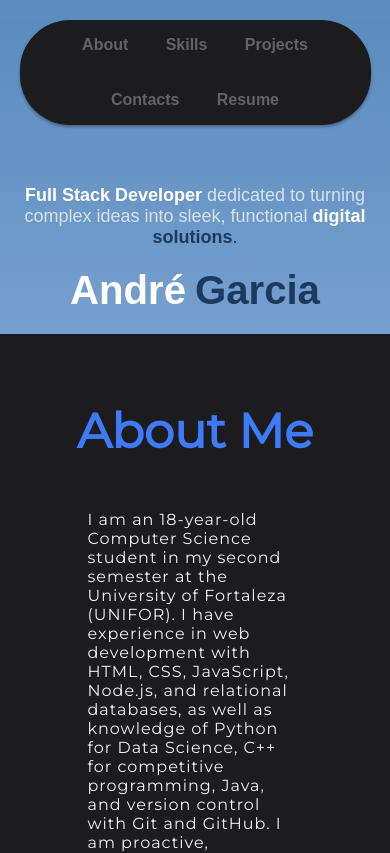
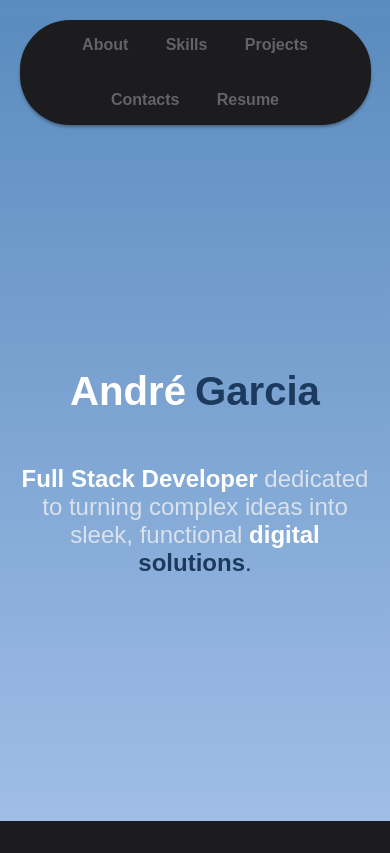
Before and after one commit to andregarcia0412/personal-portfolio, a plain HTML site: page index.html in a window 390 px wide. Shown: the top 853 px of the page. Drawn offline with Linux system fonts and the light colour scheme.

Commit message:
Add: mobile version improvements

```diff
--- a/index.html
+++ b/index.html
@@ -61,6 +61,7 @@
                         </a>
                     </div>
                 </div>
+                <div class="intro">
                     <p class="name-p">
                         <span><strong style="color: #FFFFFF;">Full Stack Developer </strong>dedicated to turning complex ideas into sleek, functional </span>
                         <span style = "color: #FFFFFF;"><strong>digital </strong></span>
@@ -70,6 +71,7 @@
                         <span style="color: #FFFFFF; font-size: 10.3vw;">André</span>
                         <span style="color: #1C3A5E; font-size: 10.3vw;">Garcia</span>
                     </h1>
+                </div>
             </div>
 
             <div class="info">
--- a/style.css
+++ b/style.css
@@ -80,19 +80,24 @@ body{
     line-height: 24px
 }
 
+.intro{
+    display: flex;
+    flex-direction: column;
+    justify-content: space-between;
+}
+
 .name-h1{
-    position: absolute;
+    position: relative;
     margin-left: 20px;
-    top: 70%;
 }
 
 .name-p{
-    position: absolute;
-    top: 55%;
+    position: relative;
     font-size: 28px;
     color: #d9e2ec;
     margin-right: 60vh;
     margin-left: 2vh;
+    margin-top: 35vh;
 }
 
 .menu-bar{
@@ -250,7 +255,7 @@ li{
     margin-left: 0.5vh;
 }
 
-@media (max-width: 767px){
+@media (max-width: 800px){
     body{
         height: auto;
         display: block;
@@ -286,6 +291,15 @@ li{
         order: 1;
     }
 
+    .intro{
+        display: flex;
+        flex-direction: column-reverse;
+        height: 80vh;
+        align-items: center;
+        justify-content: center;
+
+    }
+
     .name-h1, .name-p, .menu-bar, .info{
         position: static;
         top: auto;
@@ -295,15 +309,15 @@ li{
     }
 
     .name-p{
-        font-size: 18px;
+        font-size: 24px;
         padding: 20px;
         text-align: center;
-        margin-top: 40px;
+        margin-top: 20px;
     }
 
     .name-h1{
         text-align: center;
-        margin-bottom: 20px;
+        margin-bottom: 10px;
     }
 
     .menu-bar{
```
Lines whose indentation alone changed are shown as unchanged.
